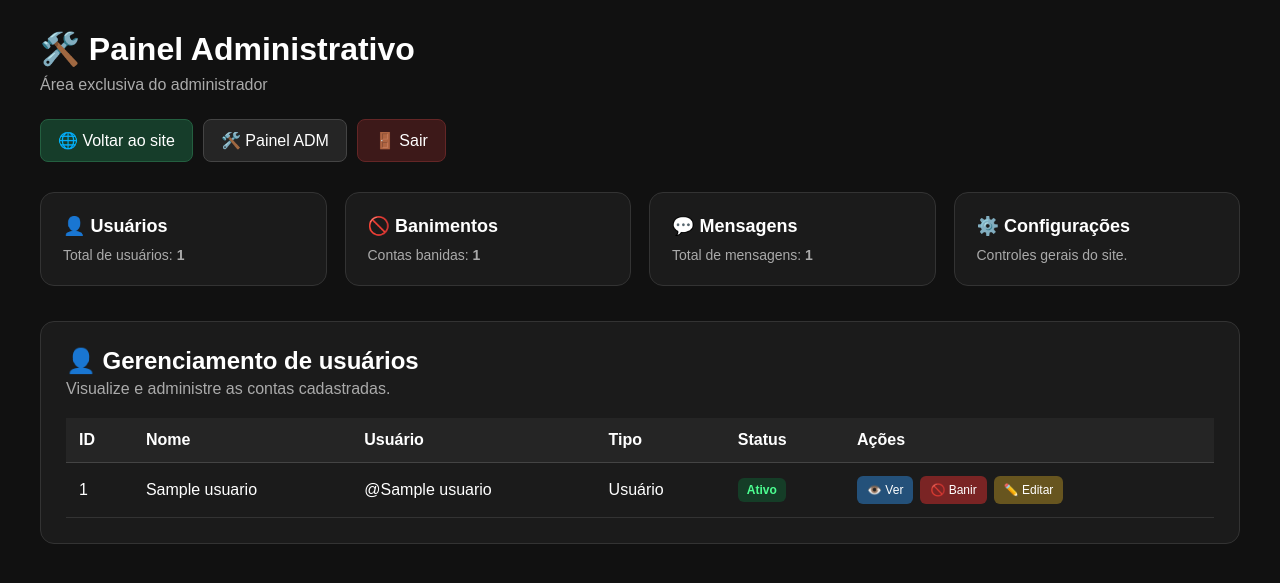
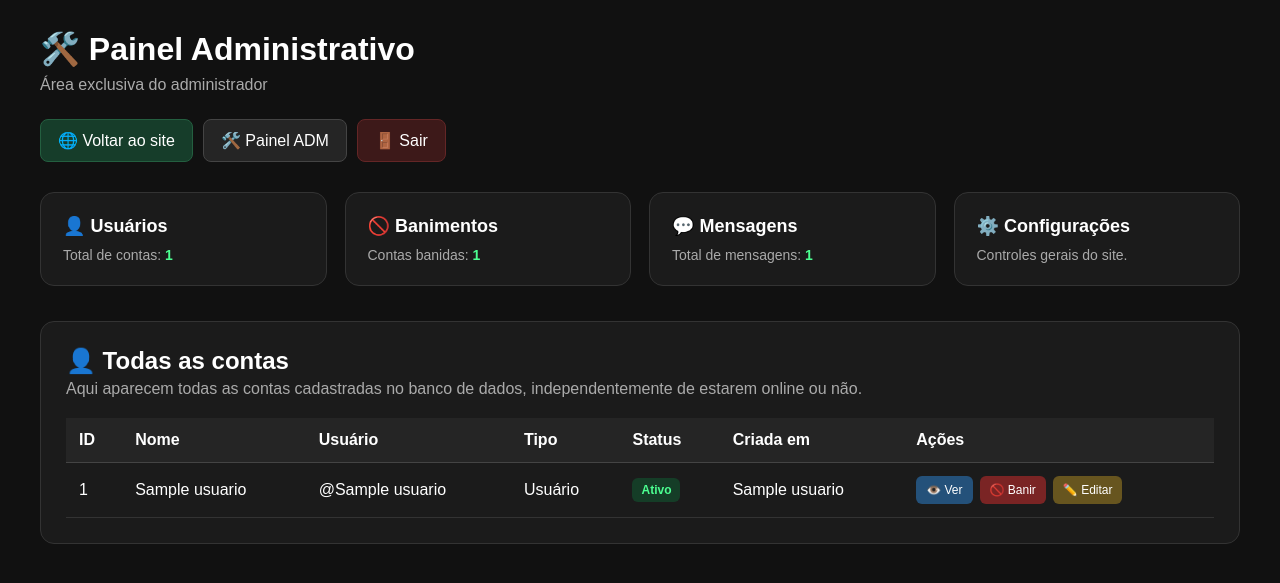
Before and after one commit to dsilva55629-eng/Primeiro-Site, a Flask app: template templates/admin.html in a window 1280 px wide. Shown: the top 583 px of the page. Run offline with Flask 3, Linux system fonts and the light colour scheme; the template is opened without the code that fills it: most values are stand-ins (such as "Sample title", 1, 10 or a date in 2020).

Commit message:
Update admin.html

```diff
--- a/templates/admin.html
+++ b/templates/admin.html
@@ -1,5 +1,6 @@
 <!DOCTYPE html>
 <html lang="pt-BR">
+
 <head>
     <meta charset="UTF-8">
     <meta name="viewport" content="width=device-width, initial-scale=1.0">
@@ -115,7 +116,7 @@
         table {
             width: 100%;
             border-collapse: collapse;
-            min-width: 750px;
+            min-width: 850px;
         }
 
         th {
@@ -195,6 +196,11 @@
         .vazio {
             color: #aaa;
             padding: 20px 0;
+        }
+
+        .contador {
+            color: #4cff91;
+            font-weight: bold;
         }
 
         /* MODAL */
@@ -292,8 +298,8 @@
         <div class="card">
             <h2>👤 Usuários</h2>
             <p>
-                Total de usuários:
-                <strong>{{ total_usuarios }}</strong>
+                Total de contas:
+                <strong class="contador">{{ total_usuarios }}</strong>
             </p>
         </div>
 
@@ -301,7 +307,7 @@
             <h2>🚫 Banimentos</h2>
             <p>
                 Contas banidas:
-                <strong>{{ total_banidos }}</strong>
+                <strong class="contador">{{ total_banidos }}</strong>
             </p>
         </div>
 
@@ -309,7 +315,7 @@
             <h2>💬 Mensagens</h2>
             <p>
                 Total de mensagens:
-                <strong>{{ total_mensagens }}</strong>
+                <strong class="contador">{{ total_mensagens }}</strong>
             </p>
         </div>
 
@@ -325,10 +331,11 @@
 
     <div class="usuarios-area">
 
-        <h2>👤 Gerenciamento de usuários</h2>
+        <h2>👤 Todas as contas</h2>
 
         <p class="descricao">
-            Visualize e administre as contas cadastradas.
+            Aqui aparecem todas as contas cadastradas no banco de dados,
+            independentemente de estarem online ou não.
         </p>
 
         <div class="tabela-container">
@@ -338,14 +345,17 @@
             <table>
 
                 <thead>
+
                     <tr>
                         <th>ID</th>
                         <th>Nome</th>
                         <th>Usuário</th>
                         <th>Tipo</th>
                         <th>Status</th>
+                        <th>Criada em</th>
                         <th>Ações</th>
                     </tr>
+
                 </thead>
 
                 <tbody>
@@ -354,15 +364,28 @@
 
                     <tr>
 
-                        <td>{{ u[0] }}</td>
+                        <!-- ID -->
+                        <td>
+                            {{ u[0] }}
+                        </td>
 
-                        <td>{{ u[1] }}</td>
 
-                        <td>@{{ u[2] }}</td>
+                        <!-- NOME -->
+                        <td>
+                            {{ u[1] }}
+                        </td>
 
+
+                        <!-- USUÁRIO -->
+                        <td>
+                            @{{ u[2] }}
+                        </td>
+
+
+                        <!-- TIPO -->
                         <td>
 
-                            {% if u[3] == 'admin' %}
+                            {% if u[4] == 'admin' %}
 
                                 <span class="status admin">
                                     ADM
@@ -376,9 +399,11 @@
 
                         </td>
 
+
+                        <!-- STATUS -->
                         <td>
 
-                            {% if u[4] == 1 %}
+                            {% if u[5] == 1 %}
 
                                 <span class="status banido">
                                     Banido
@@ -394,6 +419,14 @@
 
                         </td>
 
+
+                        <!-- DATA -->
+                        <td>
+                            {{ u[7] }}
+                        </td>
+
+
+                        <!-- AÇÕES -->
                         <td>
 
                             <div class="acoes">
@@ -404,18 +437,20 @@
                                         '{{ u[0] }}',
                                         '{{ u[1]|e }}',
                                         '{{ u[2]|e }}',
-                                        '{{ u[3] }}',
-                                        '{{ u[6]|e }}',
-                                        '{{ u[4] }}',
-                                        '{{ u[5] or '' }}'
+                                        '{{ u[4]|e }}',
+                                        '{{ u[7]|e }}',
+                                        '{{ u[5] }}',
+                                        '{{ u[6] or '' }}'
                                     )">
+
                                     👁️ Ver
+
                                 </button>
 
 
-                                {% if u[3] != 'admin' %}
+                                {% if u[4] != 'admin' %}
 
-                                    {% if u[4] == 1 %}
+                                    {% if u[5] == 1 %}
 
                                         <form
                                             method="POST"
@@ -433,7 +468,9 @@
                                                 onclick="return confirm(
                                                     'Deseja desbanir @{{ u[2] }}?'
                                                 )">
+
                                                 ✅ Desbanir
+
                                             </button>
 
                                         </form>
@@ -443,7 +480,9 @@
                                         <button
                                             class="acao banir"
                                             onclick="banirUsuario('{{ u[2]|e }}')">
+
                                             🚫 Banir
+
                                         </button>
 
                                     {% endif %}
@@ -455,7 +494,9 @@
                                             '{{ u[2]|e }}',
                                             '{{ u[1]|e }}'
                                         )">
+
                                         ✏️ Editar
+
                                     </button>
 
                                 {% endif %}
@@ -475,7 +516,7 @@
             {% else %}
 
                 <p class="vazio">
-                    Nenhum usuário encontrado.
+                    Nenhuma conta cadastrada.
                 </p>
 
             {% endif %}
@@ -487,7 +528,7 @@
 </div>
 
 
-<!-- MODAL DE DETALHES -->
+<!-- MODAL -->
 
 <div
     class="modal-fundo"
@@ -538,7 +579,9 @@
         <button
             class="fechar"
             onclick="fecharModal()">
+
             Fechar
+
         </button>
 
     </div>
@@ -558,30 +601,47 @@ function verUsuario(
     expira
 ) {
 
-    document.getElementById("detalheId").innerText = id;
-    document.getElementById("detalheNome").innerText = nome;
-    document.getElementById("detalheUsuario").innerText = "@" + usuario;
+    document.getElementById("detalheId").innerText =
+        id;
+
+    document.getElementById("detalheNome").innerText =
+        nome;
+
+    document.getElementById("detalheUsuario").innerText =
+        "@" + usuario;
 
     document.getElementById("detalheTipo").innerText =
-        tipo === "admin" ? "Administrador" : "Usuário";
+        tipo === "admin"
+            ? "Administrador"
+            : "Usuário";
 
     document.getElementById("detalheCriado").innerText =
         criado || "Não informado";
 
     document.getElementById("detalheStatus").innerText =
-        banido === "1" ? "Banido" : "Ativo";
+        banido === "1"
+            ? "Banido"
+            : "Ativo";
 
     document.getElementById("detalheExpira").innerText =
         expira || "Não se aplica";
 
-    document.getElementById("modalFundo").style.display = "flex";
+    document.getElementById("modalFundo").style.display =
+        "flex";
 }
 
 
-function fecharModal() {
+function fecharModal(event) {
 
-    document.getElementById("modalFundo").style.display = "none";
+    if (
+        event &&
+        event.target !== document.getElementById("modalFundo")
+    ) {
+        return;
+    }
 
+    document.getElementById("modalFundo").style.display =
+        "none";
 }
 
 
@@ -599,26 +659,35 @@ function banirUsuario(usuario) {
         return;
     }
 
-    const valor = escolha.trim().toLowerCase();
+    const valor =
+        escolha.trim().toLowerCase();
 
     if (!valor) {
         return;
     }
 
-    const formulario = document.createElement("form");
+    const formulario =
+        document.createElement("form");
 
     formulario.method = "POST";
     formulario.action = "/admin/banir";
 
-    const campoUsuario = document.createElement("input");
+
+    const campoUsuario =
+        document.createElement("input");
+
     campoUsuario.type = "hidden";
     campoUsuario.name = "usuario";
     campoUsuario.value = usuario;
 
-    const campoDuracao = document.createElement("input");
+
+    const campoDuracao =
+        document.createElement("input");
+
     campoDuracao.type = "hidden";
     campoDuracao.name = "duracao";
     campoDuracao.value = valor;
+
 
     formulario.appendChild(campoUsuario);
     formulario.appendChild(campoDuracao);
@@ -629,7 +698,10 @@ function banirUsuario(usuario) {
 }
 
 
-function editarUsuario(usuario, nomeAtual) {
+function editarUsuario(
+    usuario,
+    nomeAtual
+) {
 
     const novoNome = prompt(
         "Novo nome:",
@@ -640,6 +712,7 @@ function editarUsuario(usuario, nomeAtual) {
         return;
     }
 
+
     const novoUsuario = prompt(
         "Novo nome de usuário:",
         usuario
@@ -649,7 +722,11 @@ function editarUsuario(usuario, nomeAtual) {
         return;
     }
 
-    if (!novoNome.trim() || !novoUsuario.trim()) {
+
+    if (
+        !novoNome.trim() ||
+        !novoUsuario.trim()
+    ) {
 
         alert(
             "Nome e usuário não podem ficar vazios."
@@ -658,25 +735,39 @@ function editarUsuario(usuario, nomeAtual) {
         return;
     }
 
-    const formulario = document.createElement("form");
+
+    const formulario =
+        document.createElement("form");
 
     formulario.method = "POST";
     formulario.action = "/admin/editar";
 
-    const campoAtual = document.createElement("input");
+
+    const campoAtual =
+        document.createElement("input");
+
     campoAtual.type = "hidden";
     campoAtual.name = "usuario_atual";
     campoAtual.value = usuario;
 
-    const campoNome = document.createElement("input");
+
+    const campoNome =
+        document.createElement("input");
+
     campoNome.type = "hidden";
     campoNome.name = "nome";
-    campoNome.value = novoNome.trim();
+    campoNome.value =
+        novoNome.trim();
 
-    const campoUsuario = document.createElement("input");
+
+    const campoUsuario =
+        document.createElement("input");
+
     campoUsuario.type = "hidden";
     campoUsuario.name = "usuario";
-    campoUsuario.value = novoUsuario.trim();
+    campoUsuario.value =
+        novoUsuario.trim();
+
 
     formulario.appendChild(campoAtual);
     formulario.appendChild(campoNome);
```
